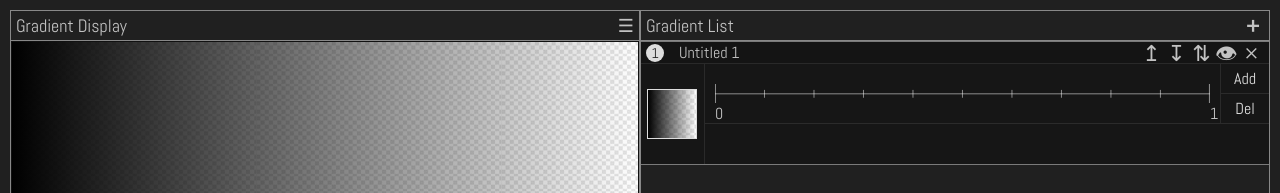
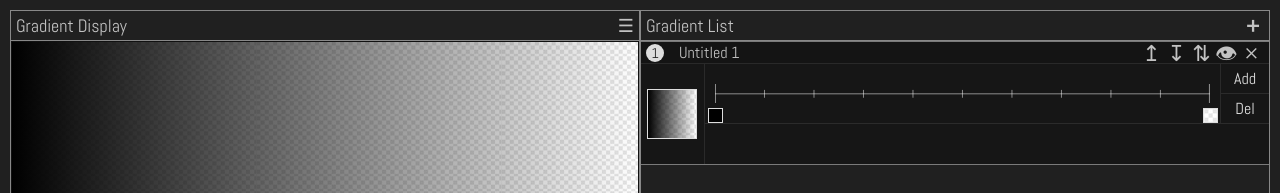
Before and after one commit to tschiboka/colorpicker, a React (Create React App) app: page / in a window 1280 px wide. Shown: the top 193 px of the page. Built offline with nearby package versions, Linux system fonts and the light colour scheme.

Commit message:
set slider thumbs color and checkered bg

```diff
--- a/src/Components/GradientSlider/GradientSlider.js
+++ b/src/Components/GradientSlider/GradientSlider.js
@@ -1,4 +1,6 @@
 import React, { Component } from 'react';
+import { gradientObjsToStr } from "../../functions/gradient";
+import checkeredRect from "../ColorPicker/images/transparent_checkered_bg.png";
 import "./GradientSlider.scss";
 
 
@@ -29,8 +31,12 @@ export default class GradientSlider extends Component {
         return this.props.gradient.colors.map((colorStop, i) => (
             <div
                 key={`colorStopThumb${i}`}
-                style={{ left: getThumbPosition(colorStop) }}
-            >{i}</div>
+                title={`${colorStop.color}`}
+                style={{
+                    background: `linear-gradient(${colorStop.color} 0%, ${colorStop.color} 100%), url(${checkeredRect}`,
+                    left: `calc(${getThumbPosition(colorStop)} - 7px)`
+                }}
+            ></div>
         ));
     }
 
--- a/src/Components/GradientSlider/GradientSlider.scss
+++ b/src/Components/GradientSlider/GradientSlider.scss
@@ -19,6 +19,10 @@
             height: 33.3%;
             > div {
                 position: absolute;
+                bottom: 0;
+                width: 15px;
+                height: 15px;
+                border: 1px solid #ddd;
             }
         }
     }
```
